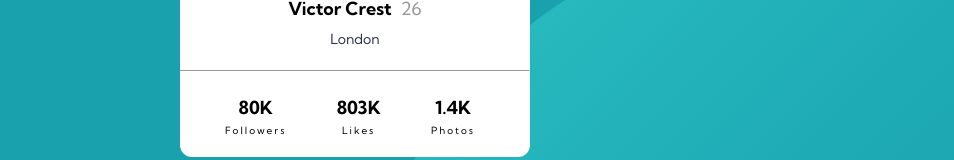
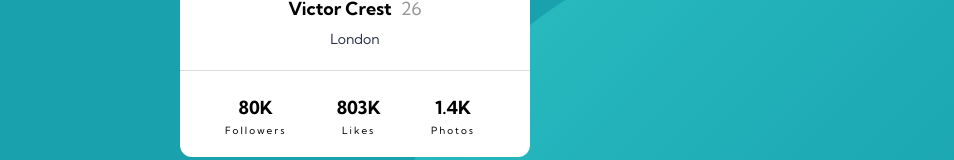
Before and after one commit to ArifKhanEver/Profile-card-component, a plain HTML site: page index.html in a window 1280 px wide. Shown: the part 388-548 px from the top of the page, without its empty margins (285-1239 px from the left). Drawn offline with Linux system fonts and the light colour scheme.

Commit message:
initial commit

```diff
--- a/scss/style.scss
+++ b/scss/style.scss
@@ -114,7 +114,7 @@ body {
                 color: $veryDarkDesaturatedBlue;
             }
             hr {
-                border-bottom: 1px solid $darkGray;
+                border-top: 1px solid hsl(0, 0%, 87%);
                 border-bottom: none;
             }
         }
```
Also changed, not shown: scss/style.css, 1 other file.
